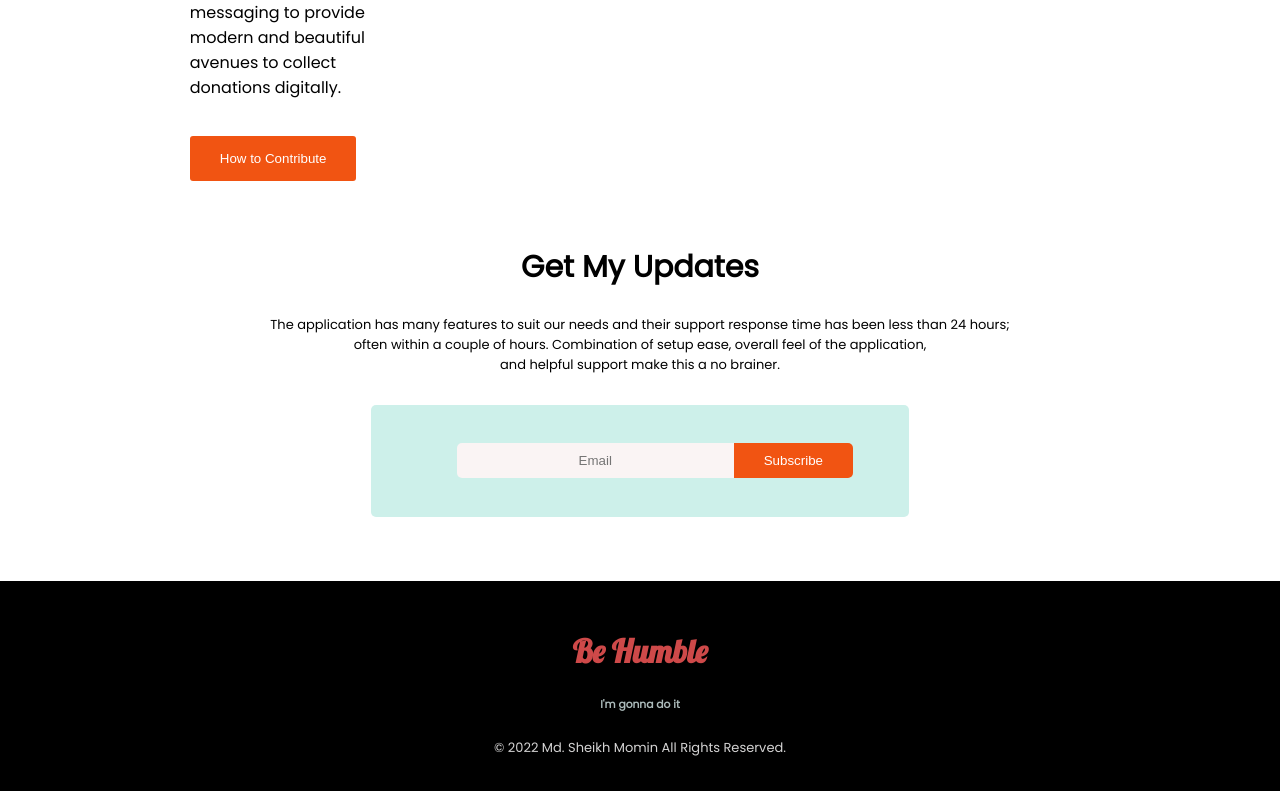
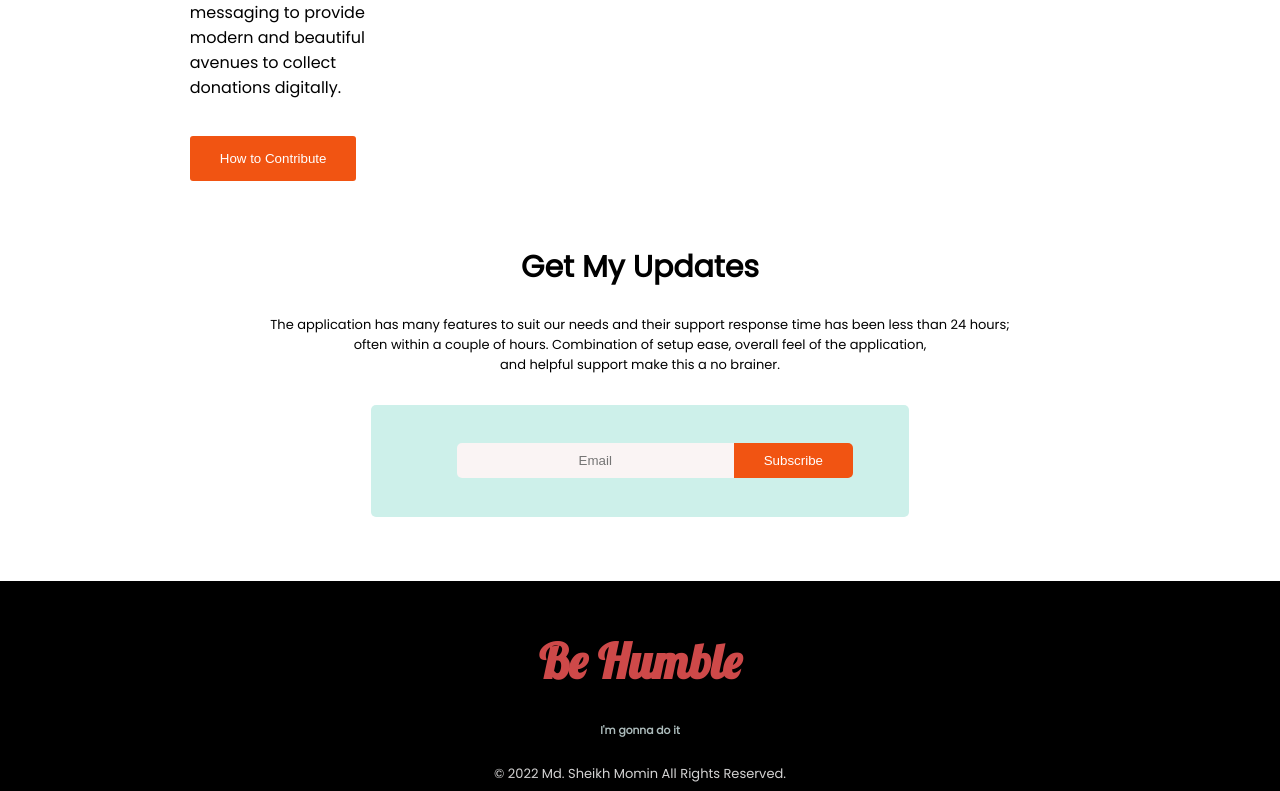
Before and after one commit to sheikh-momin/Donate-today, a plain HTML site: page index.html in a window 1280 px wide. Shown: the part 2365-3156 px from the top of the page. Drawn offline with Linux system fonts and the light colour scheme.

Commit message:
Commit for mistack

```diff
--- a/index.html
+++ b/index.html
@@ -62,7 +62,7 @@
       <div class="donate-card" style="background-color: #e1fced;">
         <img class="icon-img" src="./icons/icon4.svg" alt="">
         <h3 class="card-header">Education for a child</h3>
-        <p class="donate-per-text">sponsor a child by donating to heads foundation. empower underprivileged youth with computers skill and reduce
+        <p class="donate-per-text">Sponsor a child by donating to heads foundation. empower underprivileged youth with computers skill and reduce
         unemployment. visit our website. donate via link. Services: help poor kids, free all
         training.</p>
       </div>
@@ -109,7 +109,7 @@
 
   <!-- Footer -->
   <footer>
-    <h2>Be Humble</h2>
+    <h1>Be Humble</h1>
     <h6>I'm gonna do it</h6>
     <p>© 2022 Md. Sheikh Momin All Rights Reserved.</p>
   </footer>
--- a/style.css
+++ b/style.css
@@ -167,10 +167,10 @@ footer{
   padding-top: 50px;
 
 }
-footer h2{
+footer h1{
   font-family: 'Lobster', cursive;
   color: rgb(206, 73, 73);
-  font-size: 2rem;
+  font-size: 3rem;
 }
 footer h6{
   color: rgb(172, 187, 187);
```
